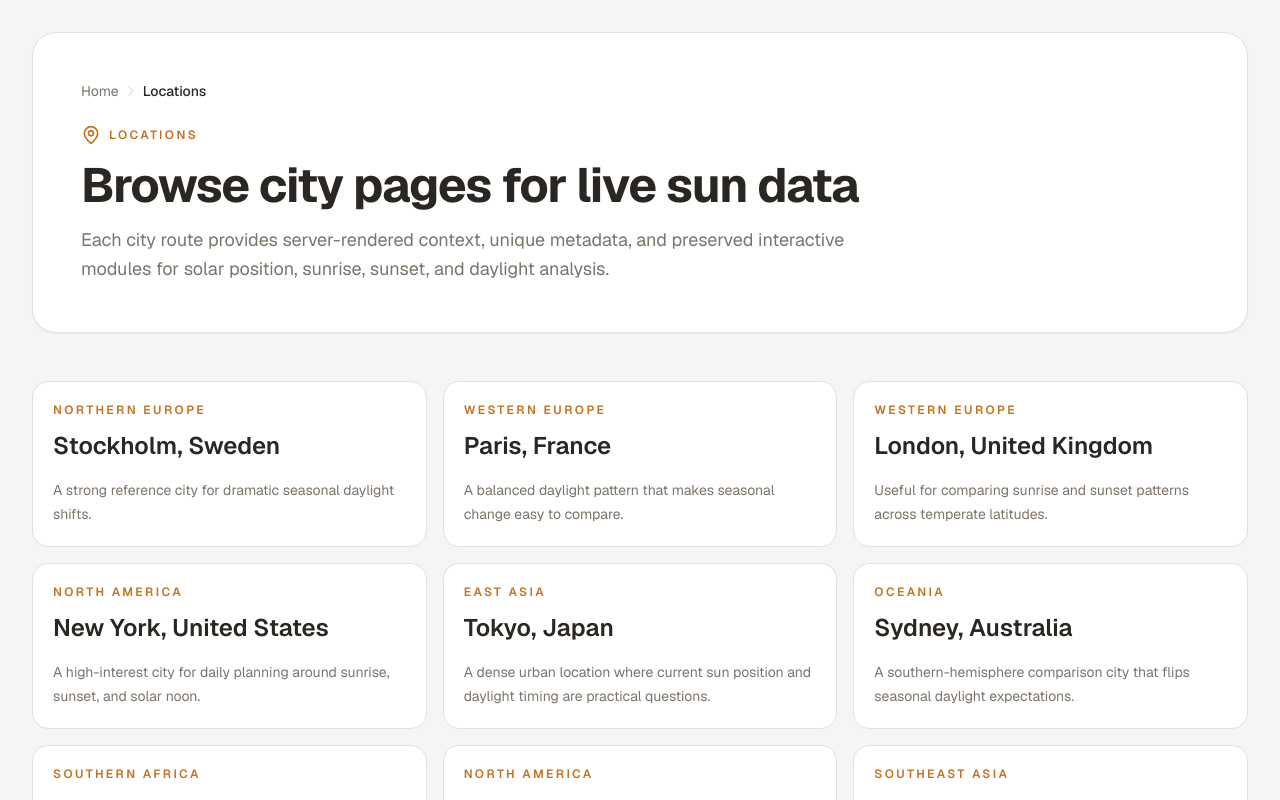
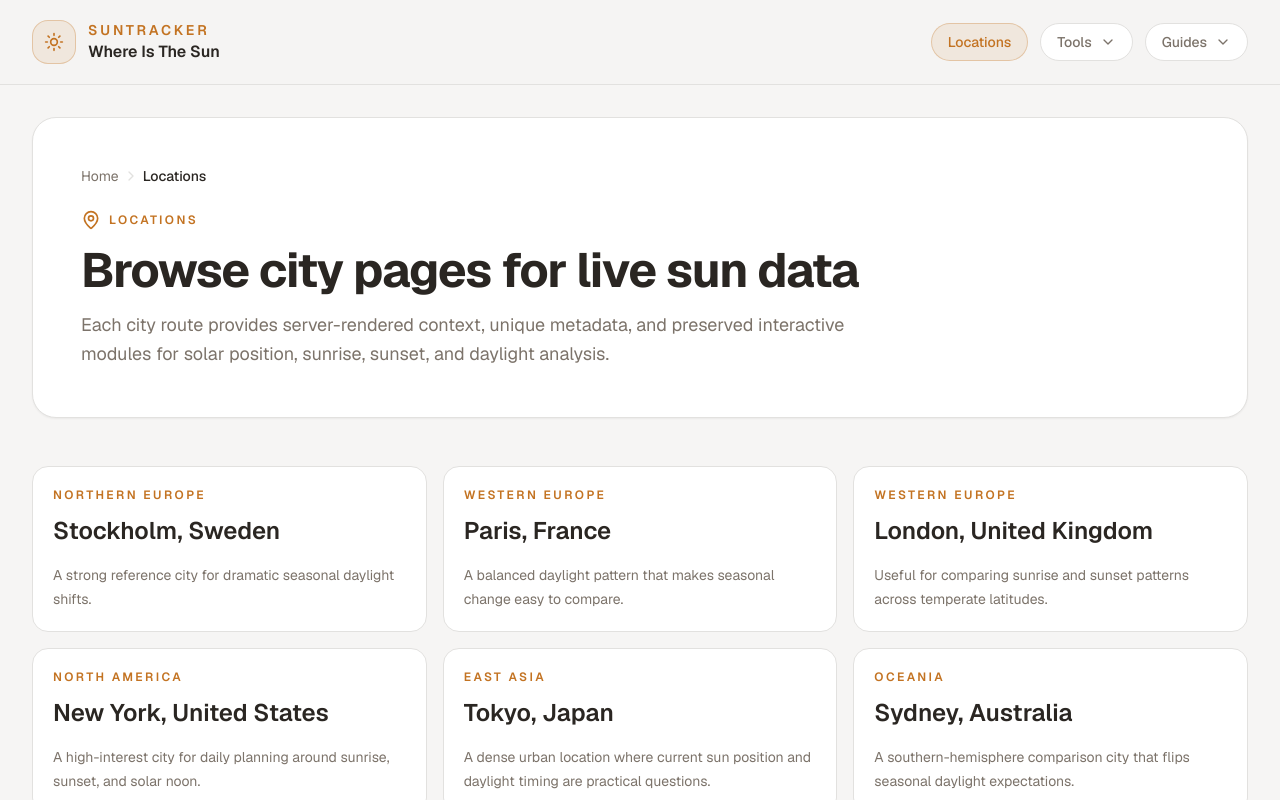
Before and after one commit to yuepem/sunshine_project, a Next.js app: page /locations in a window 1280 px wide. Shown: the top 800 px of the page. Built offline with nearby package versions, Linux system fonts and the light colour scheme.

Commit message:
feat: Introduce a global site header with navigation, integrate it into the main layout, and apply content wrapping to main components.

```diff
--- a/app/layout.js
+++ b/app/layout.js
@@ -1,5 +1,6 @@
 import { GeistSans } from "geist/font/sans";
 import { GeistMono } from "geist/font/mono";
+import SiteHeader from "@/components/navigation/SiteHeader";
 import siteConfig from "../lib/seo/site";
 import "./globals.css";
 import "leaflet/dist/leaflet.css";
@@ -14,6 +15,7 @@ export default function RootLayout({ children }) {
       <body>
         <div className="min-h-screen bg-background">
           <div className="mx-auto flex min-h-screen max-w-screen-2xl flex-col">
+            <SiteHeader />
             {children}
           </div>
         </div>
--- a/components/client/InteractiveSunExperience.js
+++ b/components/client/InteractiveSunExperience.js
@@ -50,6 +50,7 @@ export default function InteractiveSunExperience({
   mode = "homepage",
   city,
 }) {
+  const contentWidthClass = "mx-auto w-full max-w-7xl px-4";
   const setLatitude = useInputStore((state) => state.setLatitude);
   const setLongitude = useInputStore((state) => state.setLongitude);
   const setCity = useInputStore((state) => state.setCity);
@@ -83,10 +84,22 @@ export default function InteractiveSunExperience({
   return (
     <div className="flex flex-col gap-2">
       {selectedMode.header ? <CityHeader /> : null}
-      {selectedMode.main ? <MainCom /> : null}
-      {selectedMode.slider ? <TimeSliderB /> : null}
+      {selectedMode.main ? (
+        <div className={contentWidthClass}>
+          <MainCom />
+        </div>
+      ) : null}
+      {selectedMode.slider ? (
+        <div className={contentWidthClass}>
+          <TimeSliderB />
+        </div>
+      ) : null}
       {selectedMode.inputs ? <InputComponent /> : null}
-      {selectedMode.chart ? <Chart /> : null}
+      {selectedMode.chart ? (
+        <div className={contentWidthClass}>
+          <Chart />
+        </div>
+      ) : null}
     </div>
   );
 }
--- /dev/null
+++ b/components/navigation/SiteHeader.js
@@ -0,0 +1,258 @@
+"use client";
+
+import { useEffect, useRef, useState } from "react";
+import Link from "next/link";
+import { usePathname } from "next/navigation";
+import { ChevronDown, Menu, Sun, X } from "lucide-react";
+import navigationData from "@/data/navigation";
+
+const { navigationSections } = navigationData;
+
+function isActivePath(pathname, href) {
+  if (!href) {
+    return false;
+  }
+
+  if (href === "/") {
+    return pathname === "/";
+  }
+
+  return pathname === href || pathname.startsWith(`${href}/`);
+}
+
+function isSectionActive(pathname, section) {
+  if (section.href) {
+    return isActivePath(pathname, section.href);
+  }
+
+  return section.items?.some((item) => isActivePath(pathname, item.href));
+}
+
+function NavLink({ href, isActive, children }) {
+  return (
+    <Link
+      href={href}
+      className={[
+        "inline-flex items-center rounded-full border px-4 py-2 text-sm font-medium transition-colors",
+        isActive
+          ? "border-primary/30 bg-primary/10 text-primary"
+          : "border-border bg-card text-muted-foreground hover:border-primary/30 hover:text-foreground",
+      ].join(" ")}
+    >
+      {children}
+    </Link>
+  );
+}
+
+function DesktopMenu({ section, pathname, isOpen, onToggle }) {
+  const isActive = isSectionActive(pathname, section);
+  const panelPositionClass =
+    section.align === "end" ? "right-0" : "left-0";
+
+  return (
+    <div className="group relative">
+      <button
+        type="button"
+        aria-expanded={isOpen}
+        className={[
+          "flex list-none items-center gap-2 rounded-full border px-4 py-2 text-sm font-medium transition-colors",
+          isActive
+            ? "border-primary/30 bg-primary/10 text-primary"
+            : "border-border bg-card text-muted-foreground hover:border-primary/30 hover:text-foreground",
+        ].join(" ")}
+        onClick={onToggle}
+      >
+        <span>{section.label}</span>
+        <ChevronDown
+          className={[
+            "h-4 w-4 transition-transform",
+            isOpen ? "rotate-180" : "",
+          ].join(" ")}
+        />
+      </button>
+
+      {isOpen ? (
+        <div
+          className={[
+            "absolute top-full z-20 mt-3 w-[22rem] rounded-3xl border border-border bg-card p-3 shadow-xl",
+            panelPositionClass,
+          ].join(" ")}
+        >
+          <div className="border-b border-border px-3 pb-3">
+            <p className="eyebrow">{section.label}</p>
+            <p className="mt-2 text-sm leading-6 text-muted-foreground">
+              {section.description}
+            </p>
+          </div>
+
+          <div className="mt-3 grid gap-2">
+            {section.items.map((item) => (
+              <Link
+                key={item.href}
+                href={item.href}
+                className={[
+                  "rounded-2xl border p-3 transition-colors",
+                  isActivePath(pathname, item.href)
+                    ? "border-primary/30 bg-primary/10"
+                    : "border-border hover:border-primary/30 hover:bg-muted",
+                ].join(" ")}
+              >
+                <p className="text-sm font-semibold text-foreground">{item.label}</p>
+                <p className="mt-1 text-sm leading-6 text-muted-foreground">
+                  {item.description}
+                </p>
+              </Link>
+            ))}
+          </div>
+        </div>
+      ) : null}
+    </div>
+  );
+}
+
+export default function SiteHeader() {
+  const pathname = usePathname();
+  const [isMobileMenuOpen, setIsMobileMenuOpen] = useState(false);
+  const [openDesktopMenu, setOpenDesktopMenu] = useState(null);
+  const headerRef = useRef(null);
+
+  useEffect(() => {
+    setIsMobileMenuOpen(false);
+    setOpenDesktopMenu(null);
+  }, [pathname]);
+
+  useEffect(() => {
+    function handlePointerDown(event) {
+      if (!headerRef.current?.contains(event.target)) {
+        setOpenDesktopMenu(null);
+        setIsMobileMenuOpen(false);
+      }
+    }
+
+    function handleEscape(event) {
+      if (event.key === "Escape") {
+        setOpenDesktopMenu(null);
+        setIsMobileMenuOpen(false);
+      }
+    }
+
+    document.addEventListener("mousedown", handlePointerDown);
+    document.addEventListener("keydown", handleEscape);
+
+    return () => {
+      document.removeEventListener("mousedown", handlePointerDown);
+      document.removeEventListener("keydown", handleEscape);
+    };
+  }, []);
+
+  return (
+    <header ref={headerRef} className="border-b border-border bg-background/95">
+      <div className="mx-auto flex w-full max-w-7xl items-center justify-between gap-4 px-4 py-5 md:px-6 lg:px-8">
+        <Link href="/" className="flex items-center gap-3">
+          <div className="flex h-11 w-11 items-center justify-center rounded-2xl border border-primary/30 bg-primary/10 text-primary">
+            <Sun className="h-5 w-5" />
+          </div>
+          <div>
+            <p className="text-sm font-semibold uppercase tracking-[0.2em] text-primary">
+              SunTracker
+            </p>
+            <p className="text-base font-semibold text-foreground">
+              Where Is The Sun
+            </p>
+          </div>
+        </Link>
+
+        <nav className="hidden items-center gap-3 md:flex">
+          {navigationSections.map((section) =>
+            section.type === "link" ? (
+              <NavLink
+                key={section.label}
+                href={section.href}
+                isActive={isSectionActive(pathname, section)}
+              >
+                {section.label}
+              </NavLink>
+            ) : (
+              <DesktopMenu
+                key={section.label}
+                section={section}
+                pathname={pathname}
+                isOpen={openDesktopMenu === section.label}
+                onToggle={() =>
+                  setOpenDesktopMenu((current) =>
+                    current === section.label ? null : section.label
+                  )
+                }
+              />
+            )
+          )}
+        </nav>
+
+        <button
+          type="button"
+          aria-expanded={isMobileMenuOpen}
+          aria-label="Toggle site navigation"
+          onClick={() => setIsMobileMenuOpen((current) => !current)}
+          className="inline-flex items-center justify-center rounded-full border border-border bg-card p-3 text-foreground transition-colors hover:border-primary/30 md:hidden"
+        >
+          {isMobileMenuOpen ? (
+            <X className="h-5 w-5" />
+          ) : (
+            <Menu className="h-5 w-5" />
+          )}
+        </button>
+      </div>
+
+      {isMobileMenuOpen ? (
+        <div className="border-t border-border md:hidden">
+          <div className="mx-auto flex w-full max-w-7xl flex-col gap-3 px-4 py-4">
+            {navigationSections.map((section) =>
+              section.type === "link" ? (
+                <NavLink
+                  key={section.label}
+                  href={section.href}
+                  isActive={isSectionActive(pathname, section)}
+                >
+                  {section.label}
+                </NavLink>
+              ) : (
+                <div
+                  key={section.label}
+                  className="rounded-3xl border border-border bg-card p-4"
+                >
+                  <div className="border-b border-border pb-3">
+                    <p className="eyebrow">{section.label}</p>
+                    <p className="mt-2 text-sm leading-6 text-muted-foreground">
+                      {section.description}
+                    </p>
+                  </div>
+                  <div className="mt-3 grid gap-2">
+                    {section.items.map((item) => (
+                      <Link
+                        key={item.href}
+                        href={item.href}
+                        className={[
+                          "rounded-2xl border p-3 transition-colors",
+                          isActivePath(pathname, item.href)
+                            ? "border-primary/30 bg-primary/10"
+                            : "border-border hover:border-primary/30 hover:bg-muted",
+                        ].join(" ")}
+                      >
+                        <p className="text-sm font-semibold text-foreground">
+                          {item.label}
+                        </p>
+                        <p className="mt-1 text-sm leading-6 text-muted-foreground">
+                          {item.description}
+                        </p>
+                      </Link>
+                    ))}
+                  </div>
+                </div>
+              )
+            )}
+          </div>
+        </div>
+      ) : null}
+    </header>
+  );
+}
--- /dev/null
+++ b/data/navigation.js
@@ -0,0 +1,39 @@
+const toolsData = require("./tools");
+const guidesData = require("./guides");
+
+const { tools } = toolsData;
+const { guides } = guidesData;
+
+const navigationSections = [
+  {
+    type: "link",
+    label: "Locations",
+    href: "/locations",
+  },
+  {
+    type: "menu",
+    label: "Tools",
+    description: "Open the preserved calculator experiences.",
+    align: "end",
+    items: tools.map((tool) => ({
+      label: tool.name,
+      href: `/tools/${tool.slug}`,
+      description: tool.description,
+    })),
+  },
+  {
+    type: "menu",
+    label: "Guides",
+    description: "Read the core concepts behind the data.",
+    align: "end",
+    items: guides.map((guide) => ({
+      label: guide.h1,
+      href: `/guides/${guide.slug}`,
+      description: guide.description,
+    })),
+  },
+];
+
+module.exports = {
+  navigationSections,
+};
```
Also changed, not shown: components/pages/HomePage.js (+8 -8 lines), 1 other file (tests, documents, lock files or other folders).
